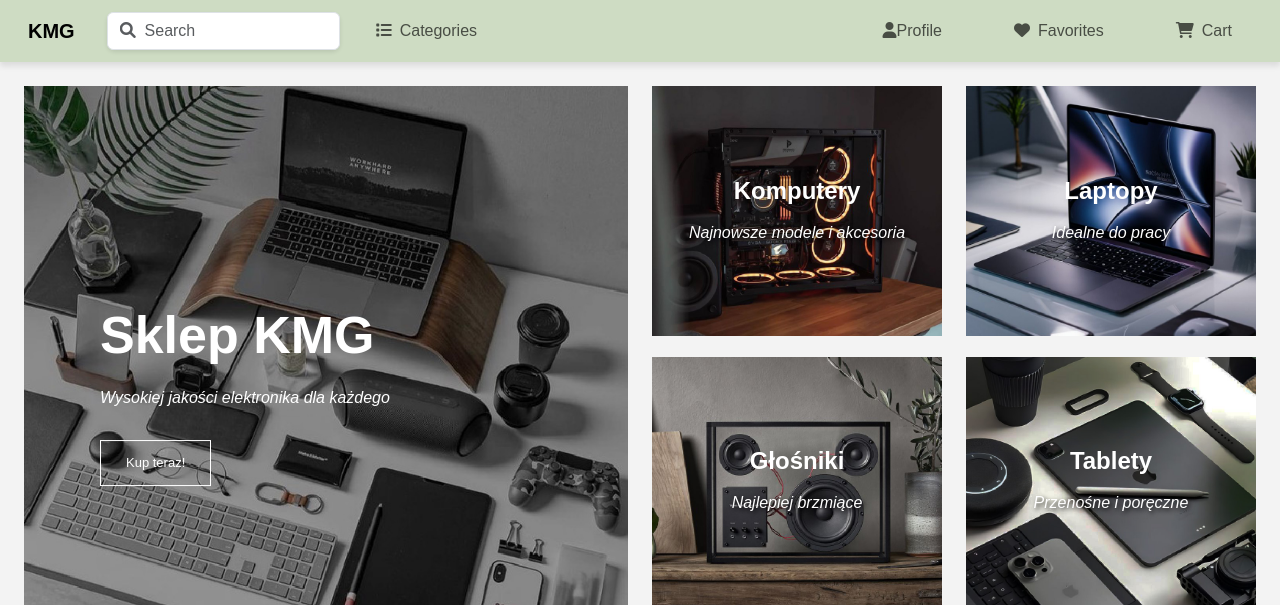
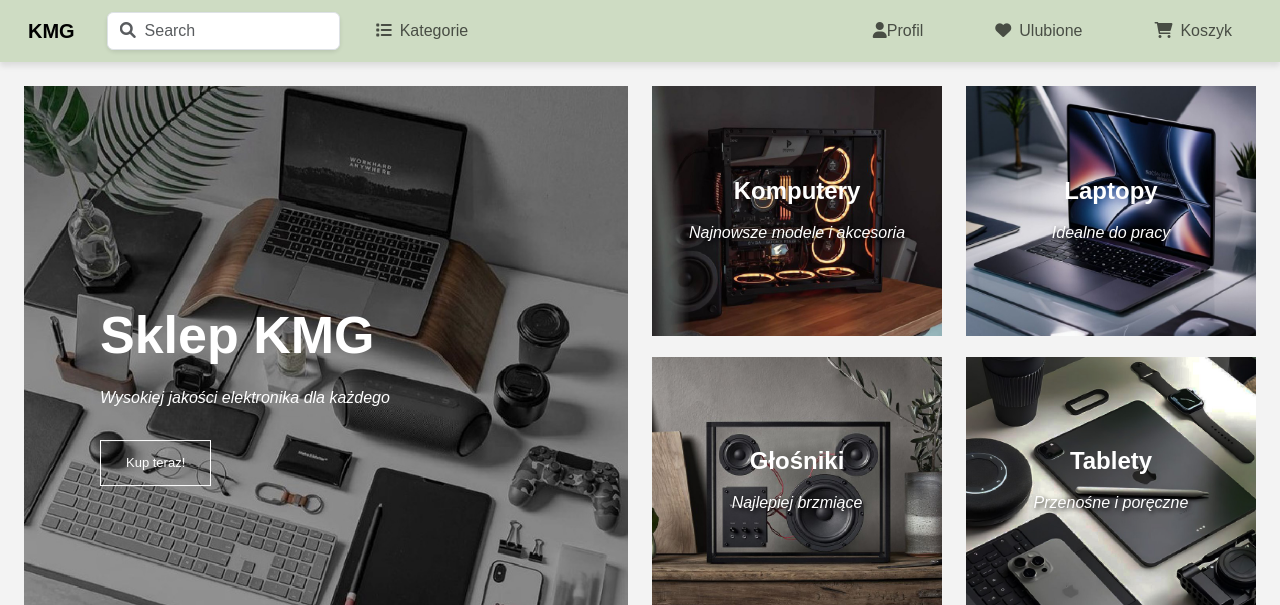
Before and after one commit to kr1s6/EngineerProject, a Django app: page / in a window 1280 px wide. Shown: the top 605 px of the page. Run offline with Django 5.2, Linux system fonts and the light colour scheme; the visitor is signed in with stand-in values (Sample User, id 1); data comes from the database, SQL or seed files in the repository; data that the repository does not hold is empty.

Commit message:
header names

```diff
--- a/webStore/templates/categories/header_categories.html
+++ b/webStore/templates/categories/header_categories.html
@@ -2,7 +2,7 @@
 <table class="navbar-nav">
     <tr class="ps-3">
         <th class="nav-item" id="categories-toggle" style="cursor: pointer" aria-expanded="false" title="Categories">
-            <a class="nav-link mx-2"><i class="fa-solid fa-list me-2"></i>Categories</a>
+            <a class="nav-link mx-2"><i class="fa-solid fa-list me-2"></i>Kategorie</a>
         </th>
     </tr>
 </table>
--- a/webStore/templates/header.html
+++ b/webStore/templates/header.html
@@ -27,7 +27,7 @@
                 {% if user.is_superuser %}
                     <th class="nav-item dropdown">
                         <a class="nav-link mx-2 icon-text" id="superUserDropdown" role="button" data-bs-toggle="dropdown"
-                           aria-expanded="false" title="SuperUser"><i class="fas fa-user"></i>Profile</a>
+                           aria-expanded="false" title="SuperUser"><i class="fas fa-user"></i>Profil</a>
                         <a class="nav-link mx-2 only-icon" id="profileDropdown" role="button" data-bs-toggle="dropdown"
                            aria-expanded="false" title="Profile/Logout"><i class="fas fa-user"></i></a>
                         <ul class="dropdown-menu dropdown-menu-end" id="profile-dropdown"
@@ -44,7 +44,7 @@
                     <!-- Profile/Logout button -->
                     <th class="nav-item dropdown">
                         <a class="nav-link mx-2 icon-text" id="profileDropdown" role="button" data-bs-toggle="dropdown"
-                           aria-expanded="false" title="Profile/Logout"><i class="fas fa-user me-2"></i>Profile</a>
+                           aria-expanded="false" title="Profile/Logout"><i class="fas fa-user me-2"></i>Profil</a>
                         <a class="nav-link mx-2 only-icon" id="profileDropdown" role="button" data-bs-toggle="dropdown"
                            aria-expanded="false" title="Profile/Logout"><i class="fas fa-user"></i></a>
                         <ul class="dropdown-menu dropdown-menu-end" id="profile-dropdown"
@@ -55,13 +55,13 @@
                                 </a>
                             </li>
                             <li>
-                                <a class="dropdown-item text-center" href="{% url 'add_address' %}">Add Address</a>
+                                <a class="dropdown-item text-center" href="{% url 'add_address' %}">Dodaj Adres</a>
                             </li>
                             <li>
                                 <a class="dropdown-item text-center" href="{% url 'order_list'  %}">Szczegóły zamówienia</a>
                             </li>
                             <li>
-                                <a class="dropdown-item text-center" href="{% url 'logout' %}">Logout</a>
+                                <a class="dropdown-item text-center" href="{% url 'logout' %}">Wyloguj</a>
                             </li>
                         </ul>
                     </th>
@@ -78,7 +78,7 @@
                                 <a class="dropdown-item text-center" href="{% url 'login' %}">Login</a>
                             </li>
                             <li>
-                                <a class="dropdown-item text-center" href="{% url 'register_user' %}">Register</a>
+                                <a class="dropdown-item text-center" href="{% url 'register_user' %}">Rejestracja</a>
                             </li>
                         </ul>
                     </th>
@@ -87,14 +87,14 @@
                 <!-- Favorites button -->
                 <th class="nav-item" onclick="location.href='{% url 'favorites' %}'" style="cursor: pointer;">
                     <a href="{% url 'favorites' %}" class="nav-link mx-2 icon-text" id="favorites" title="Favorites"><i
-                            class="fas fa-heart me-2"></i>Favorites</a>
+                            class="fas fa-heart me-2"></i>Ulubione</a>
                     <a href="{% url 'favorites' %}" class="nav-link mx-2 only-icon" id="favorites" title="Favorites"><i
                             class="fas fa-heart"></i></a>
                 </th>
                 <!-- Cart button -->
                 <th class="nav-item" onclick="location.href='{% url 'cart_detail' %}'" style="cursor: pointer;">
                     <a href="{% url 'cart_detail' %}" class="nav-link mx-2 icon-text" id="cart" title="Cart"><i
-                            class="fas fa-shopping-cart me-2"></i>Cart</a>
+                            class="fas fa-shopping-cart me-2"></i>Koszyk</a>
                     <a href="{% url 'cart_detail' %}" class="nav-link mx-2 only-icon" id="cart" title="Cart"><i
                             class="fas fa-shopping-cart"></i></a>
                 </th>
```
